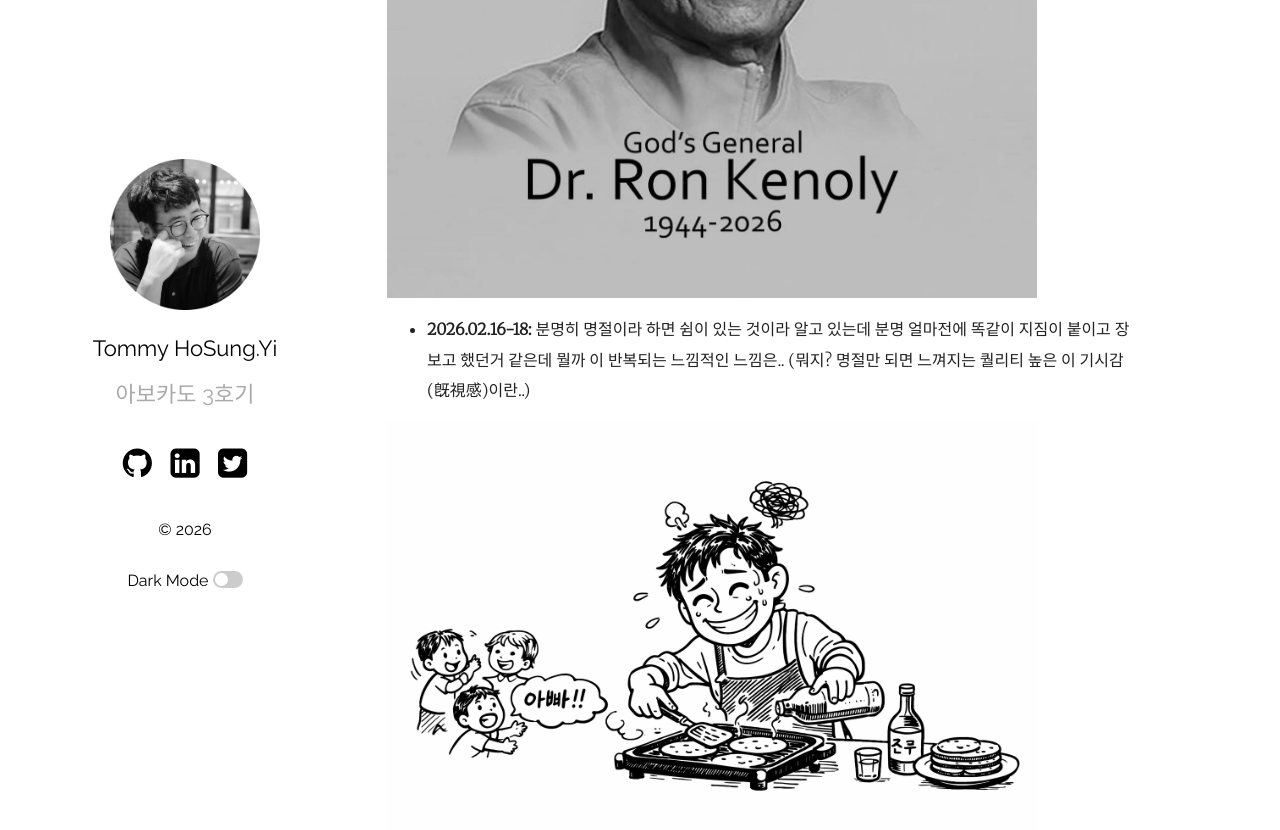
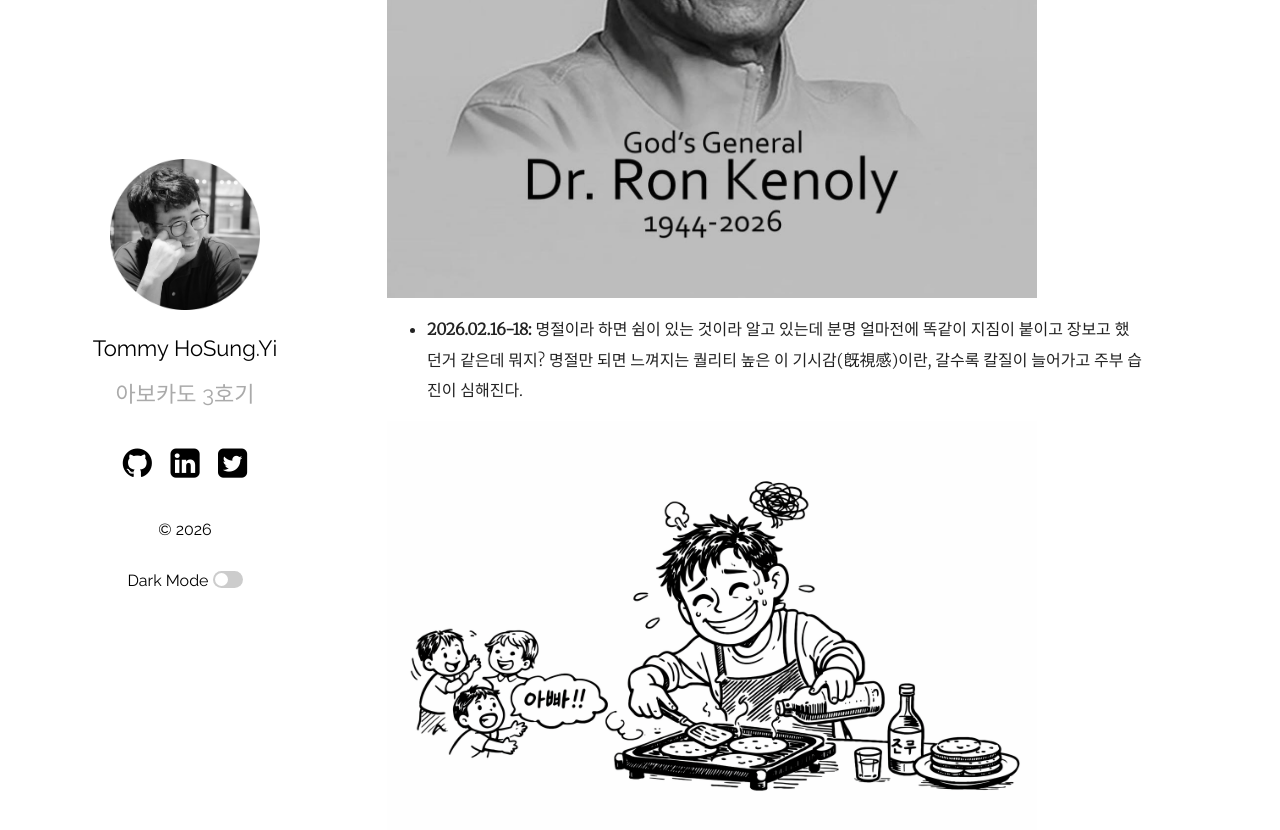
Before and after one commit to hslee77/hslee77.github.io, a Jekyll site: the page built from wiki/memo/2025-12-14-2026.md, in a window 1280 px wide and 900 px high, scrolled down 4522 px. Shown: the top 830 px of the window. Built offline with Jekyll 4.4.1, drawn with Linux system fonts in a browser that asks for light colours.

Commit message:
20260218 update v1.5

```diff
--- a/wiki/memo/2025-12-14-2026.md
+++ b/wiki/memo/2025-12-14-2026.md
@@ -63,7 +63,7 @@ categories: [Tommy Journey]
 <img src="/img/2025life/ronkenoly.jpg" alt="screenshot" align=left width="650"/>
 <div style="clear:both;"></div>
 
-- **2026.02.16-18:** 분명히 명절이라 하면 쉼이 있는 것이라 알고 있는데 분명 얼마전에 똑같이 지짐이 붙이고 장보고 했던거 같은데 뭘까 이 반복되는 느낌적인 느낌은.. (뭐지? 명절만 되면 느껴지는 퀄리티 높은 이 기시감(旣視感)이란..)
+- **2026.02.16-18:** 명절이라 하면 쉼이 있는 것이라 알고 있는데 분명 얼마전에 똑같이 지짐이 붙이고 장보고 했던거 같은데 뭐지? 명절만 되면 느껴지는 퀄리티 높은 이 기시감(旣視感)이란, 갈수록 칼질이 늘어가고 주부 습진이 심해진다.
 
 <img src="/img/2025life/seolnal.png" alt="screenshot" align=left width="650"/>
 <div style="clear:both;"></div>
```
